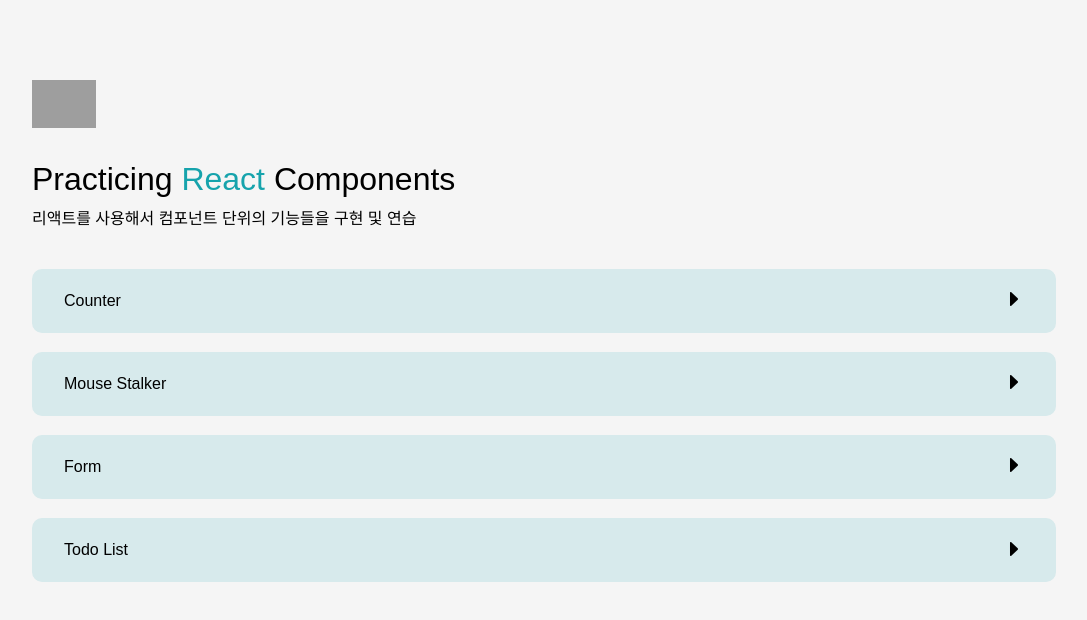
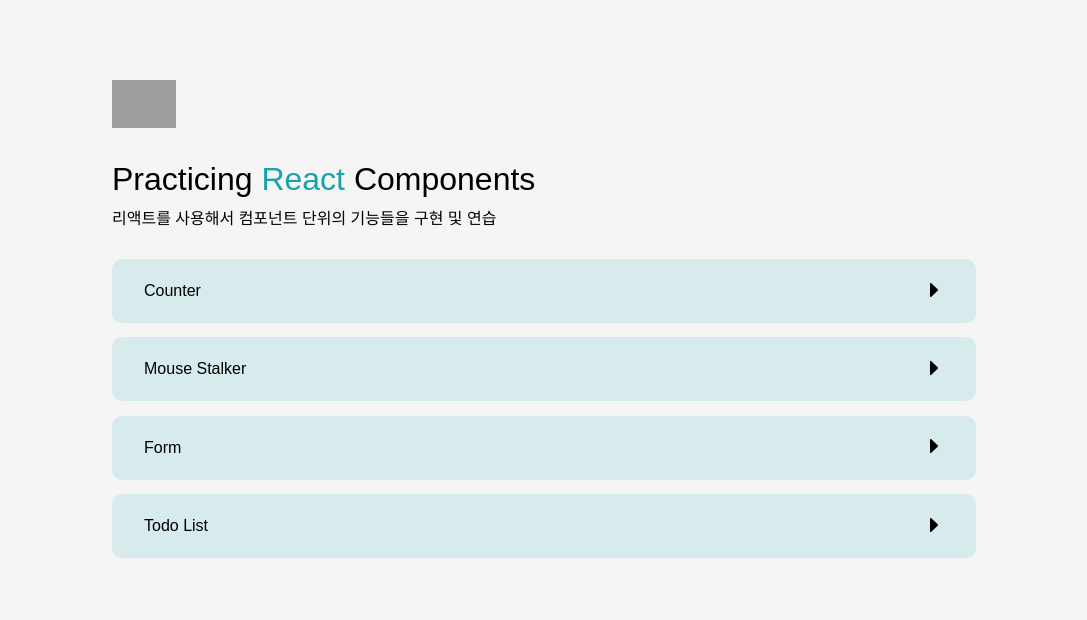
Before and after one commit to chaevivin/React-study, a React (Create React App) app: page / in a window 1280 px wide. Shown: the top 620 px of the page, without its empty margins (96-1183 px from the left). Built offline with nearby package versions, Linux system fonts and the light colour scheme; grey boxes are pictures that could not be loaded.

Commit message:
Style: 컴포넌트 위치 수정

```diff
--- a/src/App.jsx
+++ b/src/App.jsx
@@ -8,7 +8,6 @@
       <img src={process.env.PUBLIC_URL + "/img/react.png"} alt="React logo" className='reactLogo'/>
       <h1 className='appTitle'>Practicing <span style={{ color: '#16A3AC' }}>React</span> Components</h1>
       <p className='appDescription'>리액트를 사용해서 컴포넌트 단위의 기능들을 구현 및 연습</p>
-      <div className='componentContainer'>
       <ToggleBtn
         id='counter'
         title='Counter'
@@ -26,6 +25,5 @@
         title='Todo List'
       />
     </div>
-    </div>
   );
 }
--- a/src/components/ToggleBtn.jsx
+++ b/src/components/ToggleBtn.jsx
@@ -13,7 +13,6 @@
 
   return (
     <div>
-      <div className={styled.container}>
       <div className={styled.toggleBox}>
         <p className={styled.toggleName}>{title}</p>
         <button className={styled.toggleBtn} onClick={handleBtnClick}>
@@ -23,7 +22,6 @@
           }
         </button>
       </div>
-      </div>
       {clicked && id === 'counter' && <AppCount />}
       {clicked && id === 'mouseStalker' && <AppStalker />}
       {clicked && id === 'form' && <AppForm />}
--- a/src/components/ToggleBtn.module.css
+++ b/src/components/ToggleBtn.module.css
@@ -1,12 +1,6 @@
-.container {
-  display: flex;
-  justify-content: center;
-}
-
 .toggleBox {
-  width: 75vw;
   height: 2rem;
-  margin: 0.6rem 0;
+  margin: 0.9rem 0;
   border-radius: 10px;
   background-color: #D7EAEC;
   display: flex;
--- a/src/index.css
+++ b/src/index.css
@@ -53,7 +53,7 @@
 
 /* App */
 .appContainer {
-  padding: 5rem 8rem;
+  padding: 5rem 13rem;
   font-family: 'Montserrat', sans-serif;
 }
 
```
Lines whose indentation alone changed are shown as unchanged.
